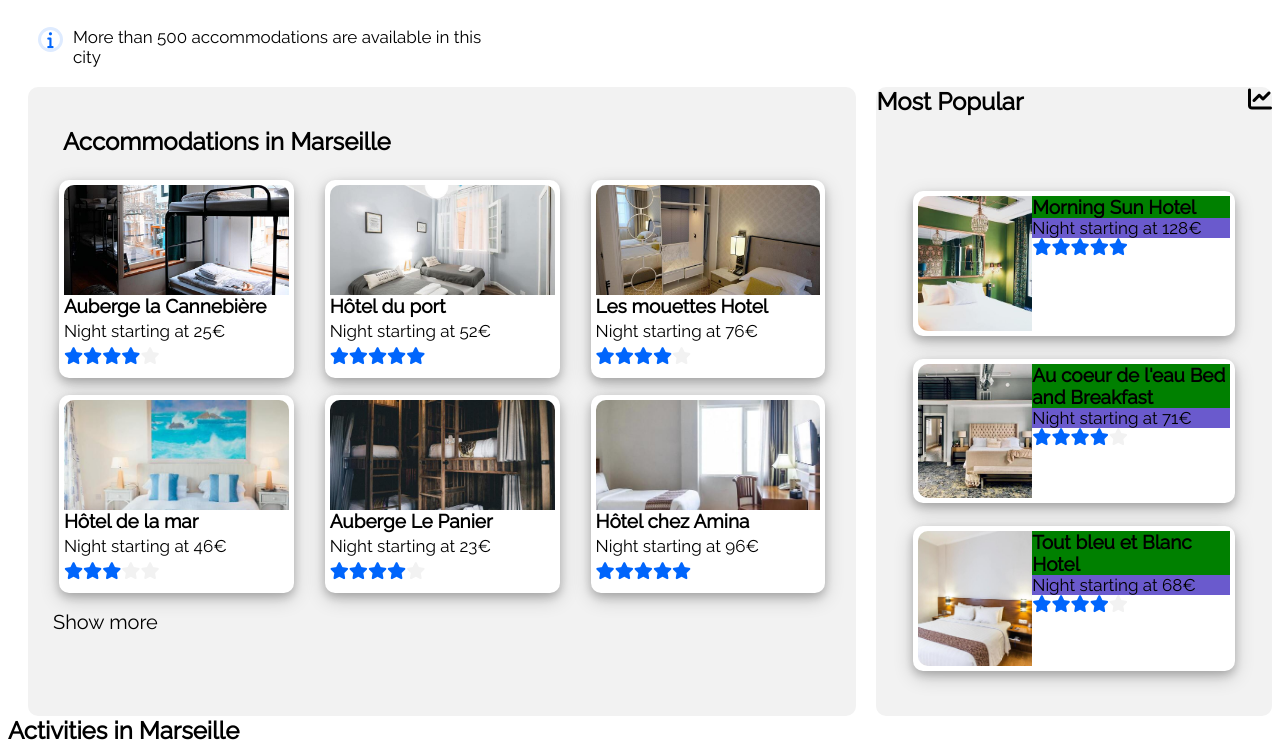
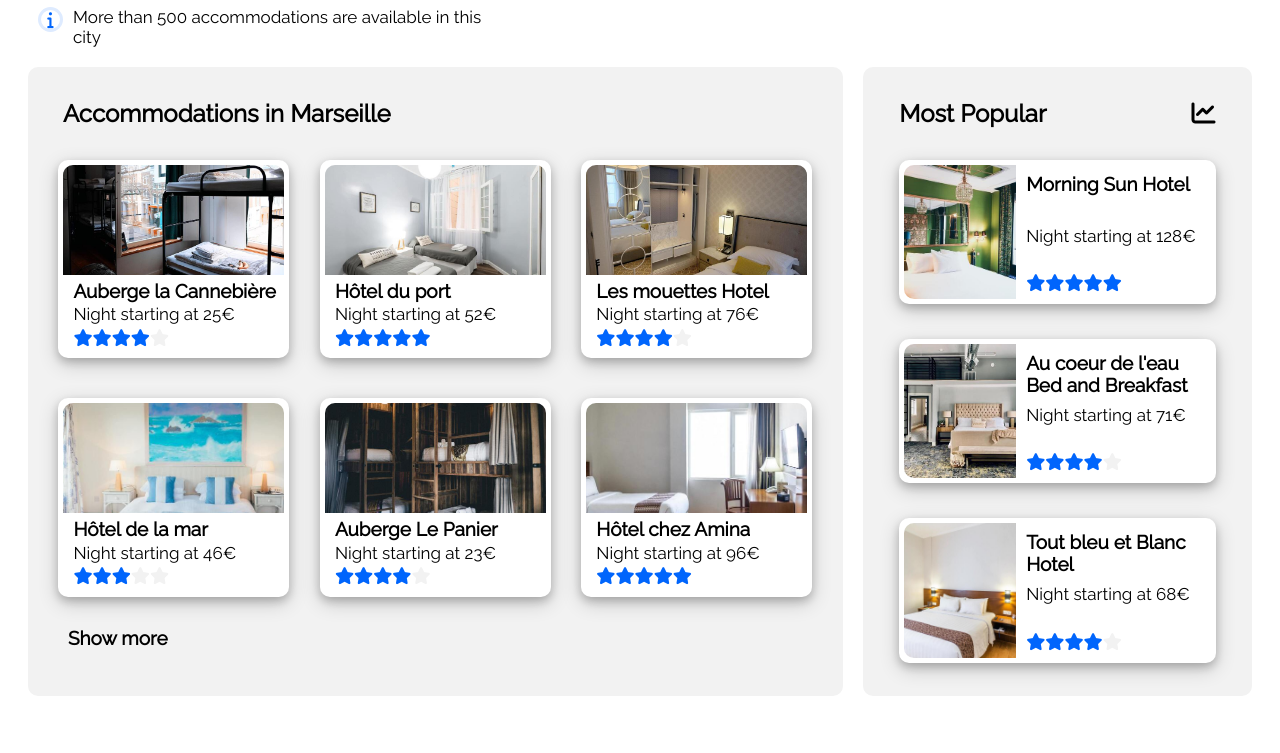
Before and after one commit to gasper324/Reservia-MockUp, a plain HTML site: page index.html in a window 1280 px wide. Shown: the part 337-1090 px from the top of the page. Drawn offline with Linux system fonts and the light colour scheme.

Commit message:
More improvements
Margins and padding fixed

```diff
--- a/index.html
+++ b/index.html
@@ -71,6 +71,7 @@
                             <div class="acc-img-container">
                                 <img src="images/hebergements/4_small/marcus-loke-WQJvWU_HZFo-unsplash.jpg" class="hit">
                             </div>
+                            <div class="acc-info-container">
                                 <div class="hotel-name text-subheading">Auberge la Cannebière</div>
                                 <div class="hotel-cost">Night starting at 25€</div>
                                 <div class="stars">
@@ -81,6 +82,7 @@
                                     <i class="fas fa-star gray-star"></i>
                                 </div>
                             </div>
+                        </div>
                     <div class="hotels">
                         <a href="https://www.google.com">
                             <span class="clickable"></span>
@@ -88,6 +90,7 @@
                         <div class="acc-img-container">
                             <img src="images/hebergements/4_small/fred-kleber-gTbaxaVLvsg-unsplash.jpg" class="hit">
                         </div>
+                        <div class="acc-info-container">
                             <div class="hotel-name text-subheading">Hôtel du port</div>
                             <div class="hotel-cost">Night starting at 52€</div>
                             <div class="stars">
@@ -98,6 +101,7 @@
                                 <i class="fas fa-star"></i>
                             </div>
                         </div>
+                    </div>
                     <div class="hotels">
                         <a href="https://www.google.com">
                             <span class="clickable"></span>
@@ -105,6 +109,7 @@
                         <div class="acc-img-container">
                             <img src="images/hebergements/4_small/reisetopia-B8WIgxA_PFU-unsplash.jpg" class="hit">
                         </div>
+                        <div class="acc-info-container">
                             <div class="hotel-name text-subheading">Les mouettes Hotel</div>
                             <div class="hotel-cost">Night starting at 76€</div>
                             <div class="stars">
@@ -115,6 +120,7 @@
                                 <i class="fas fa-star gray-star"></i>
                             </div>
                         </div>
+                    </div>
                     <div class="hotels">
                         <a href="https://www.google.com">
                             <span class="clickable"></span>
@@ -122,6 +128,7 @@
                         <div class="acc-img-container">
                             <img src="images/hebergements/4_small/annie-spratt-Eg1qcIitAuA-unsplash.jpg" class="hit">
                         </div>
+                        <div class="acc-info-container">
                             <div class="hotel-name text-subheading">Hôtel de la mar</div>
                             <div class="hotel-cost">Night starting at 46€</div>
                             <div class="stars">
@@ -132,6 +139,7 @@
                                 <i class="fas fa-star gray-star"></i>
                             </div>
                         </div>
+                    </div>
                     <div class="hotels">
                         <a href="https://www.google.com">
                             <span class="clickable"></span>
@@ -139,6 +147,7 @@
                         <div class="acc-img-container">
                             <img src="images/hebergements/4_small/nicate-lee-kT-ZyaiwBe0-unsplash.jpg" class="hit">
                         </div>
+                        <div class="acc-info-container">
                             <div class="hotel-name text-subheading">Auberge Le Panier</div>
                             <div class="hotel-cost">Night starting at 23€</div>
                             <div class="stars">
@@ -149,6 +158,7 @@
                                 <i class="fas fa-star gray-star"></i>
                             </div>
                         </div>
+                    </div>
                     <div class="hotels">
                         <a href="https://www.google.com">
                             <span class="clickable"></span>
@@ -156,6 +166,7 @@
                         <div class="acc-img-container">
                             <img src="images/hebergements/4_small/febrian-zakaria-M6S1WvfW68A-unsplash.jpg" class="hit">
                         </div>
+                        <div class="acc-info-container">
                             <div class="hotel-name text-subheading">Hôtel chez Amina</div>
                             <div class="hotel-cost">Night starting at 96€</div>
                             <div class="stars">
@@ -167,7 +178,8 @@
                             </div>
                         </div>
                     </div>
-                <div class="acc-more">Show more</div>
+                </div>
+                <div class="acc-more text-subheading">Show more</div>
             </div>
             <div class="popular">
                 <div class="pop-header text-heading">
@@ -185,7 +197,7 @@
                         <div class="pop-hotel-info">
                             <div class="pop-hotel-name text-subheading">Morning Sun Hotel</div>
                             <div class="pop-hotel-cost">Night starting at 128€</div>
-                            <div class="stars">
+                            <div class="stars pop-stars">
                                 <i class="fas fa-star"></i>
                                 <i class="fas fa-star"></i>
                                 <i class="fas fa-star"></i>
@@ -204,7 +216,7 @@
                         <div class="pop-hotel-info">
                             <div class="pop-hotel-name text-subheading">Au coeur de l'eau Bed and Breakfast</div>
                             <div class="pop-hotel-cost">Night starting at 71€</div>
-                            <div class="stars">
+                            <div class="stars pop-stars">
                                 <i class="fas fa-star"></i>
                                 <i class="fas fa-star"></i>
                                 <i class="fas fa-star"></i>
@@ -223,7 +235,7 @@
                         <div class="pop-hotel-info">
                             <div class="pop-hotel-name text-subheading">Tout bleu et Blanc Hotel</div>
                             <div class="pop-hotel-cost">Night starting at 68€</div>
-                            <div class="stars">
+                            <div class="stars pop-stars">
                                 <i class="fas fa-star"></i>
                                 <i class="fas fa-star"></i>
                                 <i class="fas fa-star"></i>
@@ -235,7 +247,7 @@
                 </div>
             </div>
         </div>
-        <div id="activities-title" class="text-heading">Activities in Marseille</div>
+        <div class="act-title text-heading">Activities in Marseille</div>
         <div class="activites">
             <div class="act-column-1">
                 <div class="act-container">
--- a/main.css
+++ b/main.css
@@ -59,7 +59,7 @@ header {
     display: flex;
     border-style: solid;
     width: 405px;
-    height: 70px;
+    height: 50px;
     margin: 10px 10px 20px 20px;
     border-radius: 20px;
     border-color: #F2F2F2;
@@ -155,6 +155,7 @@ input {
     height: 628.7px;
     display: flex;
     justify-content: space-between;
+    margin: 0 0 60px 0;
 
 }
 .accommodations {
@@ -169,15 +170,17 @@ input {
 }
 .acc-title {
     width: 100%;
-    padding: 0 0 0 37.5px;
     height: 14.74%;
-    padding: 40px 0 0 35px;
+    display: flex;
+    align-items: center;
+    padding: 0px 0 0 35px;
 }
 .hotels-container {
     width: 100%;
     display: flex;
     flex-wrap: wrap;
     justify-content: space-evenly;
+    row-gap: 40px;
     height: 68.42%;
 }
 .hotels {
@@ -202,26 +205,33 @@ input {
     height: 100%;
     object-fit: cover;
 }
+.acc-info-container {
+    display: flex;
+    flex-direction: column;
+    height: 41.67%;
+    padding: 5px 0 0 10px;
+}
 .hotel-name {
     width: 100%;
-    height: 13.89%;
+    height: 33.3%;
 }
 .hotel-cost {
     width: 100%;
-    height: 13.89%;
+    height: 33.3%;
 }
 .stars {
     display: flex;
-    height: 13.89%;
+    height: 33.3%;
 }
 .gray-star {
     color: #F2F2F2;
 }
 .acc-more {
     width: 100%;
-    font-size: 20px;
-    margin: 0 0 0 25px;
     height: 16.84%;
+    padding: 0 0 10px 40px;
+    display: flex;
+    align-items: center;
 }
 .popular {
     display: flex;
@@ -231,12 +241,14 @@ input {
     min-width: 300px;
     border-radius: 10px;
     height: 100%;
+    margin: 0 20px 0 0;
 }
 .pop-header {
     display: flex;
     justify-content: space-between;
-    padding: 0 0 37.5px 0;
     height: 14.74%;
+    padding: 0 9.38%;
+    align-items: center;
 }
 .pop-results {
     display: flex;
@@ -253,7 +265,7 @@ input {
     box-shadow: 0 4px 8px 0 rgba(0, 0, 0, 0.2), 0 6px 20px 0 rgba(0, 0, 0, 0.19);
     padding: 5px;
     position: relative;
-    margin: auto;
+    margin: 0 auto;
 }
 .pop-hotel-img {
     width: 36.54%;
@@ -268,12 +280,20 @@ input {
     display: flex;
     flex-direction: column;
     width: 63.46%;
+    padding: 8px 10px;
 }
 .pop-hotel-name {
-    background-color: green;
+    height: 45%;
 }
 .pop-hotel-cost {
-    background-color: slateblue;
+    height: 35%;
+}
+.pop-stars {
+    height: 20%;
+    align-items: flex-end;
+}
+.act-title {
+    margin: 0 0 0 20px;
 }
 .activites {
     display: flex;
@@ -367,12 +387,14 @@ input {
     align-items: center;
     justify-content: left;
     padding-left: 20px;
-    box-shadow: 0 4px 8px 0 rgba(0, 0, 0, 0.2), 0 6px 20px 0 rgba(0, 0, 0, 0.19);
+    box-shadow: 0 6px 20px 0 #F2F2F2;
 }
 footer {
     display: flex;
     flex-wrap: wrap;
     background-color:  #F2F2F2;
+    padding: 20px;
+    margin-top: 50px;
 }
 .footer-category {
     display: flex;
```
Lines whose indentation alone changed are shown as unchanged.
